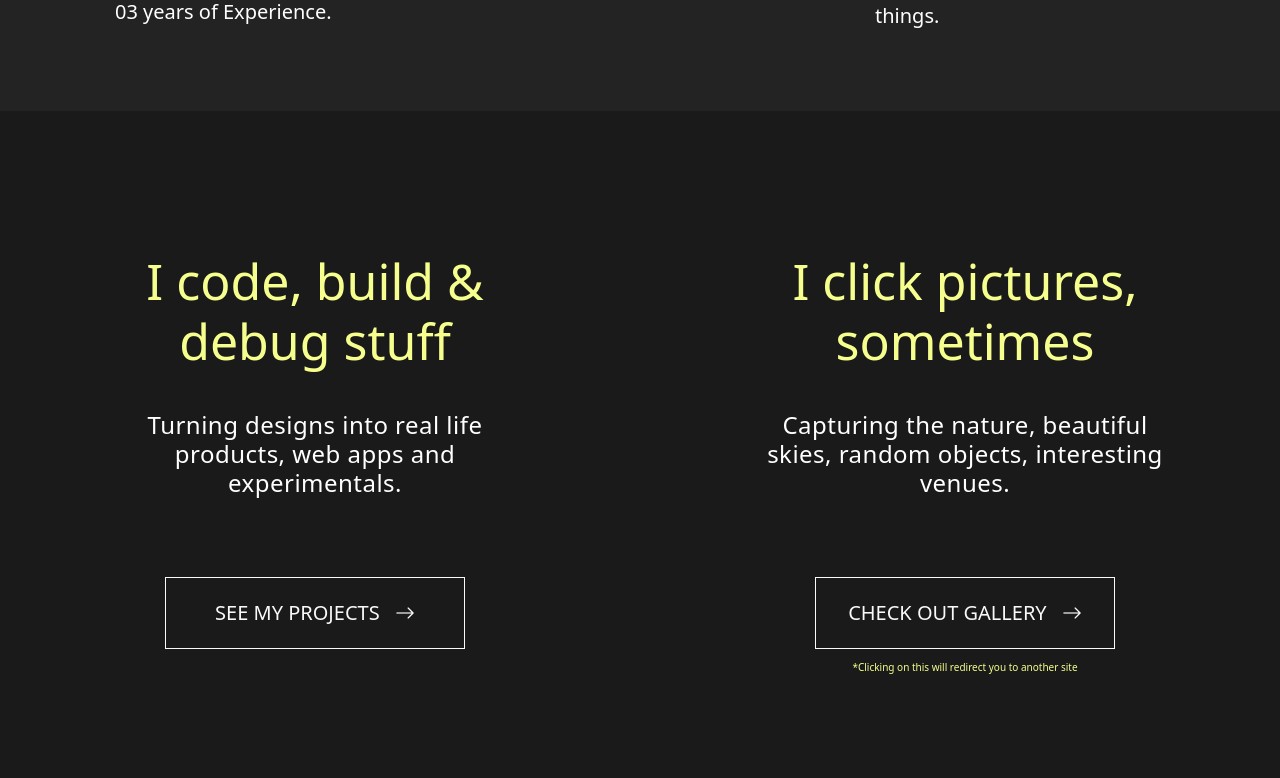
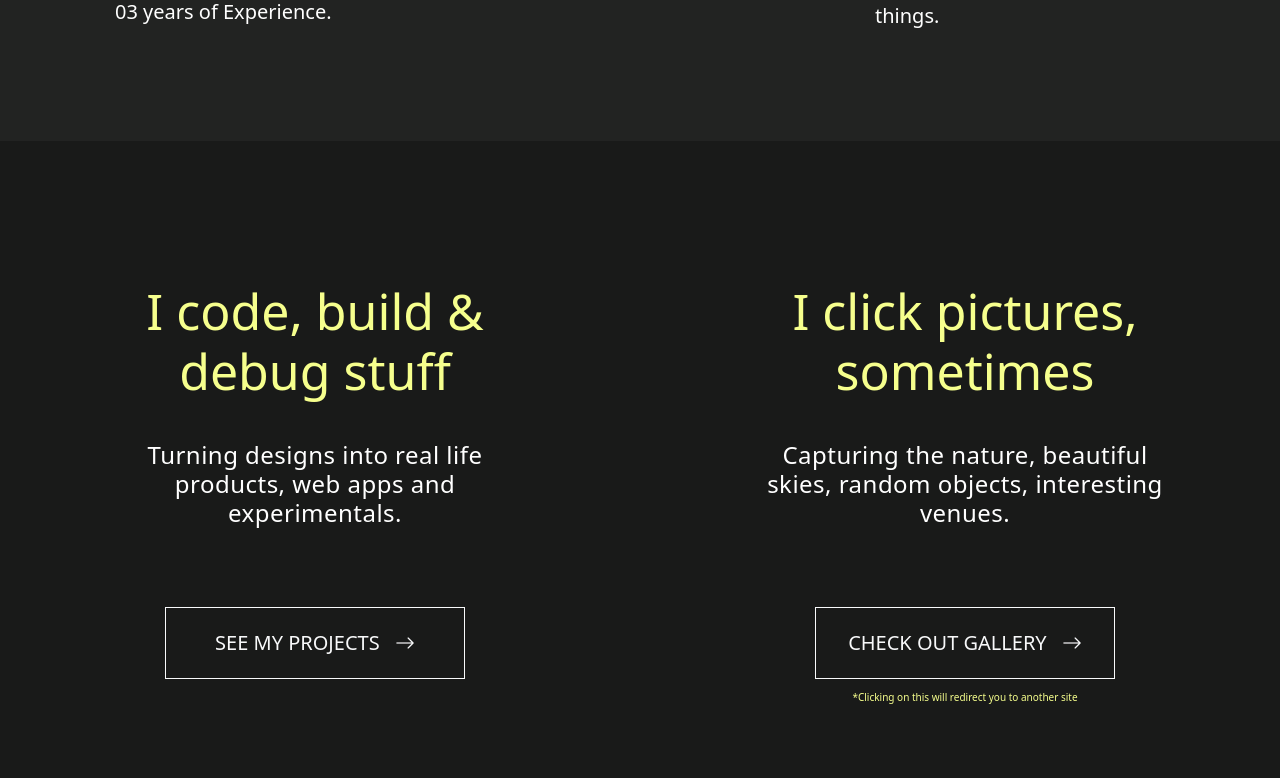
Before and after one commit to rohitashtekar/portfolio, a React (Vite) app in the folder Portfolio/: page / in a window 1280 px wide. Shown: the part 642-1420 px from the top of the page. Built offline with nearby package versions, Linux system fonts and the light colour scheme.

Commit message:
UPDATE: margin

```diff
--- a/Portfolio/src/styles/pages/home.css
+++ b/Portfolio/src/styles/pages/home.css
@@ -68,7 +68,7 @@
 
 .container-2 {
   display: flex;
-  margin: 1rem 0;
+  margin: 2.5rem 0;
   background-color: #191a19;
   justify-content: center;
 }
```
